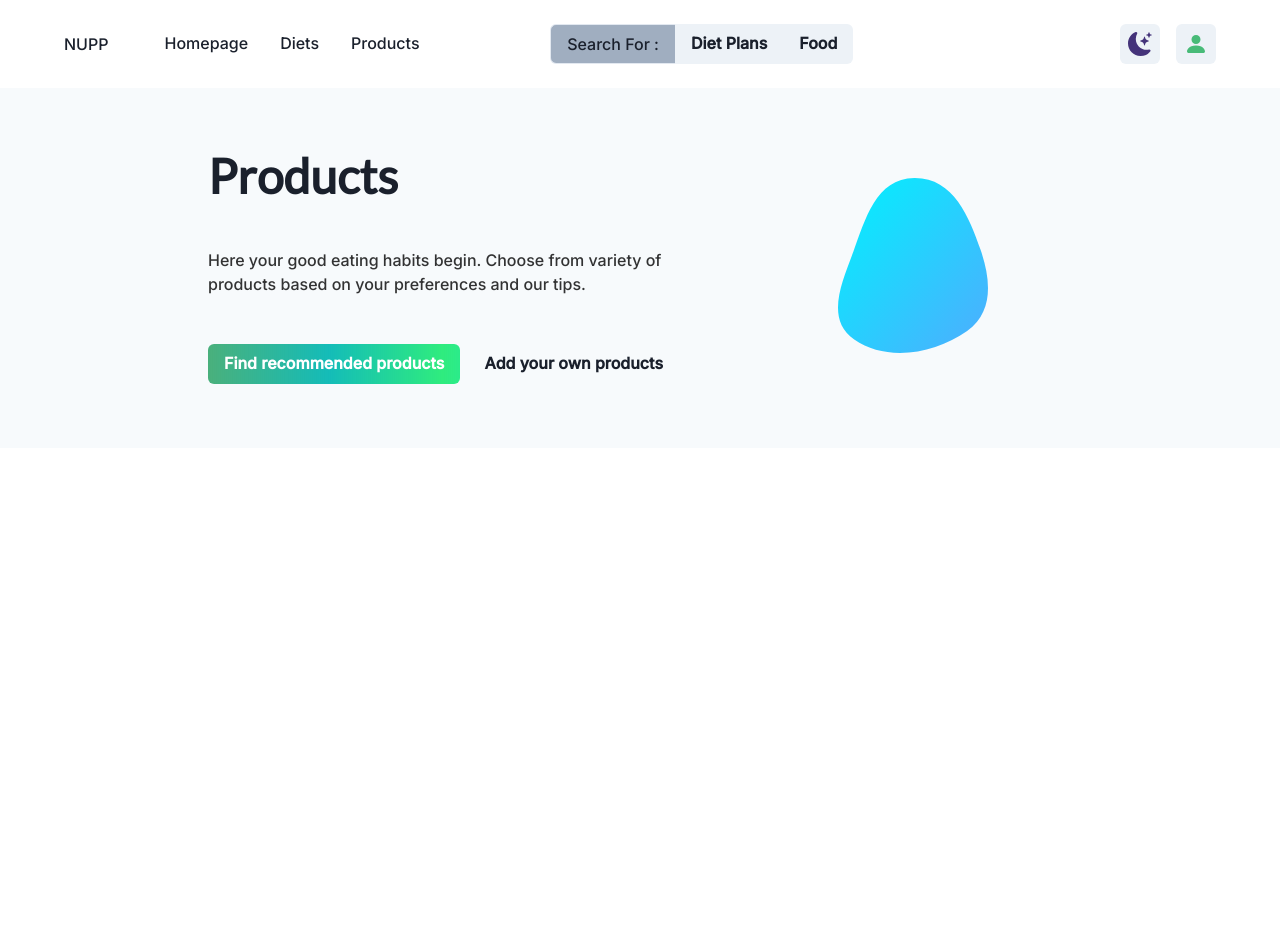
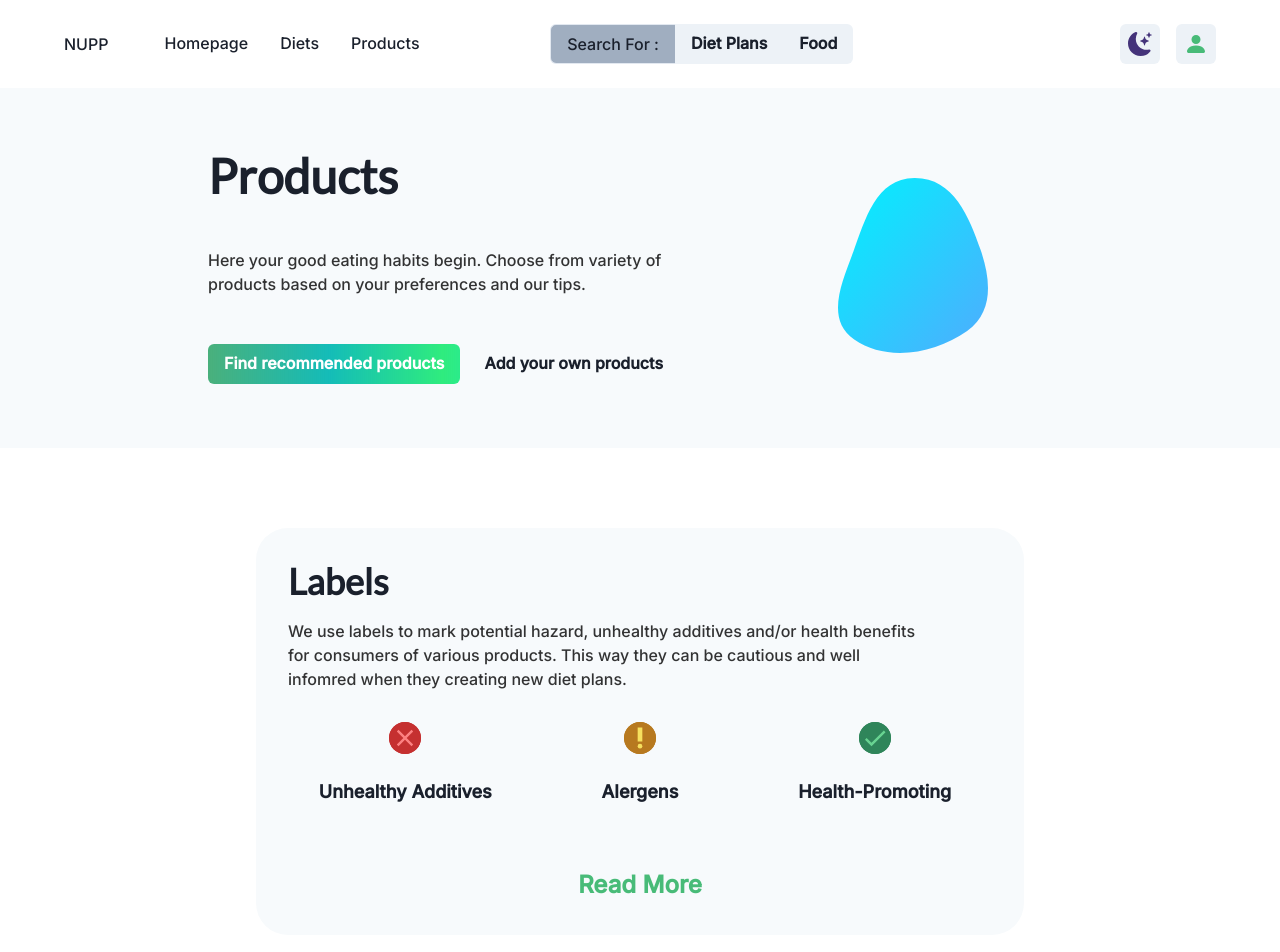
Before and after one commit to Makakusnik/Nupp, a Next.js app: page /products in a window 1280 px wide. Shown: the top 952 px of the page. Before the commit the page ends 800 px from the top, so only its background shows below. Built offline with nearby package versions, Linux system fonts and the light colour scheme.

Commit message:
Added Labels

```diff
--- /dev/null
+++ b/components/Content/Categories.tsx
@@ -0,0 +1,161 @@
+import {
+  Box,
+  Center,
+  Container,
+  Grid,
+  GridItem,
+  Heading,
+  Stack,
+  Text,
+  useColorModeValue,
+  VStack,
+} from "@chakra-ui/react";
+import { useState } from "react";
+import { IconType } from "react-icons";
+import NextLink from "next/link";
+import { MdCheck, MdClose, MdPriorityHigh } from "react-icons/md";
+import { BigLink } from "../Navigation/Links/BigLink";
+
+const CategoriesContainer = () => {
+  const headerBg = useColorModeValue("gray.50", "whiteAlpha.50");
+  const fontColor = useColorModeValue("blackAlpha.800", "whiteAlpha.800");
+
+  return (
+    <Container
+      marginTop="80px"
+      maxW="container.md"
+      h="fit-content"
+      bg={headerBg}
+      p={"32px"}
+      borderRadius="32px"
+    >
+      <VStack w="100%" align="left">
+        <Heading paddingBottom="8px" as="h2">
+          Labels
+        </Heading>
+        <Text maxW="90%" color={fontColor}>
+          We use labels to mark potential hazard, unhealthy additives and/or
+          health benefits for consumers of various products. This way they can
+          be cautious and well infomred when they creating new diet plans.
+        </Text>
+      </VStack>
+      <Grid marginTop="16px" w="100%" templateColumns={"1fr 1fr 1fr"}>
+        <GridItem display="flex" justifyContent="center">
+          <NextLink href="#">
+            <Category
+              icon={MdClose}
+              backgroundColor={useColorModeValue("red.600", "red.400")}
+              backgroundHoverColor={useColorModeValue("red.100", "red.700")}
+              color={useColorModeValue("red.300", "red.700")}
+            >
+              Unhealthy Additives
+            </Category>
+          </NextLink>
+        </GridItem>
+        <GridItem display="flex" justifyContent="center">
+          <Category
+            icon={MdPriorityHigh}
+            backgroundColor={useColorModeValue("yellow.600", "yellow.300")}
+            backgroundHoverColor={useColorModeValue("yellow.100", "yellow.600")}
+            color={useColorModeValue("yellow.300", "yellow.600")}
+          >
+            Alergens
+          </Category>
+        </GridItem>
+        <GridItem display="flex" justifyContent="center">
+          <Category
+            icon={MdCheck}
+            backgroundColor={useColorModeValue("green.600", "green.400")}
+            backgroundHoverColor={useColorModeValue("green.100", "green.700")}
+            color={useColorModeValue("green.300", "green.700")}
+          >
+            Health-Promoting
+          </Category>
+        </GridItem>
+      </Grid>
+      <Center marginTop="48px">
+        <BigLink href="#">Read More</BigLink>
+      </Center>
+    </Container>
+  );
+};
+
+export default CategoriesContainer;
+
+interface CategoryProps {
+  icon: IconType;
+  backgroundColor: string;
+  backgroundHoverColor: string;
+  color: string;
+  children: string;
+}
+
+const Category = ({
+  icon,
+  backgroundColor,
+  backgroundHoverColor,
+  color,
+  children,
+}: CategoryProps) => {
+  const [hover, setHover] = useState<boolean>(false);
+  const mouseEnter = () => setHover(true);
+  const mouseLeave = () => setHover(false);
+
+  return (
+    <VStack
+      minW="3xs"
+      minH="7rem"
+      display="flex"
+      borderRadius="16px"
+      justifyContent="center"
+      transition="box-shadow 0.3s ease-in-out, background-color 0.3s ease-in-out"
+      _hover={{
+        cursor: "pointer",
+        boxShadow: "xl",
+        background: backgroundHoverColor,
+      }}
+      spacing={"24px"}
+      onMouseEnter={mouseEnter}
+      onMouseLeave={mouseLeave}
+    >
+      <Stack position="relative" spacing="0">
+        <Box
+          as={icon}
+          size="32px"
+          p="2px"
+          display="flex"
+          borderRadius={"50%"}
+          bg={backgroundColor}
+          color={color}
+          alignContent={"center"}
+          justifyContent="center"
+          zIndex="1"
+        ></Box>
+        <Box
+          zIndex="0"
+          top="0"
+          bottom="0"
+          left="0"
+          right="0"
+          position="absolute"
+          w="32px"
+          display="flex"
+          h="32px"
+          borderRadius={"50%"}
+          bg={backgroundColor}
+          transition="filter 0.3s ease-in-out"
+          filter={hover ? "blur(5px)" : ""}
+        />
+      </Stack>
+
+      <Text
+        transition="color 0.3s ease-in-out"
+        color={hover ? backgroundColor : ""}
+        fontSize="lg"
+        fontWeight="black"
+      >
+        {children}
+      </Text>
+    </VStack>
+  );
+};
--- a/pages/products/index.tsx
+++ b/pages/products/index.tsx
@@ -1,6 +1,7 @@
-import { Button, ButtonGroup, Container } from "@chakra-ui/react";
+import { Box, Button, ButtonGroup, Container } from "@chakra-ui/react";
 import { NextPage } from "next";
 import Head from "next/head";
+import CategoriesContainer from "../../components/Content/Categories";
 import Header, {
   HeaderHeading,
   HeaderImageSection,
@@ -42,6 +43,11 @@ const Products: NextPage = () => {
           ></BlobAnimatedJsx>
         </HeaderImageSection>
       </Header>
+
+      <CategoriesContainer />
+      <Container marginTop="80px" bg="gray.200" maxW="container.lg">
+        <Box bg="gray.500" h="400px"></Box>
+      </Container>
     </Container>
   );
 };
```
